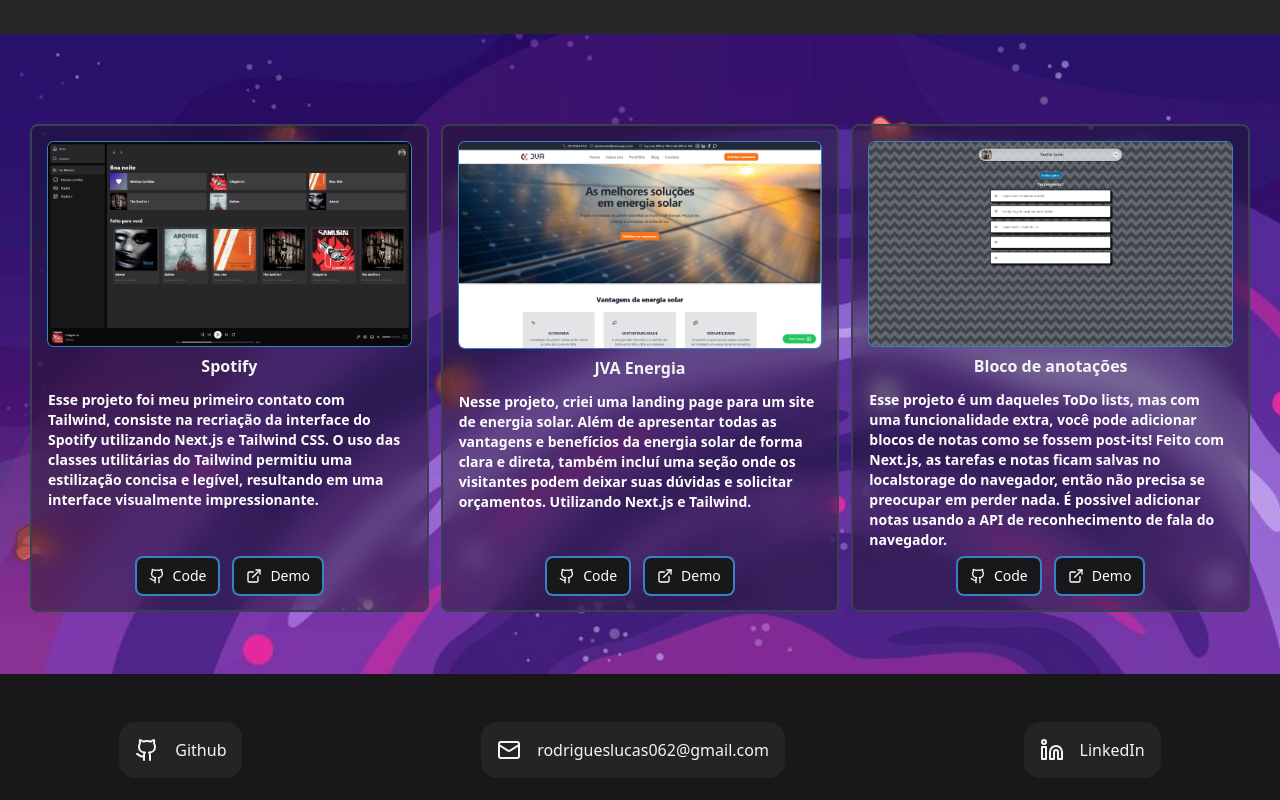
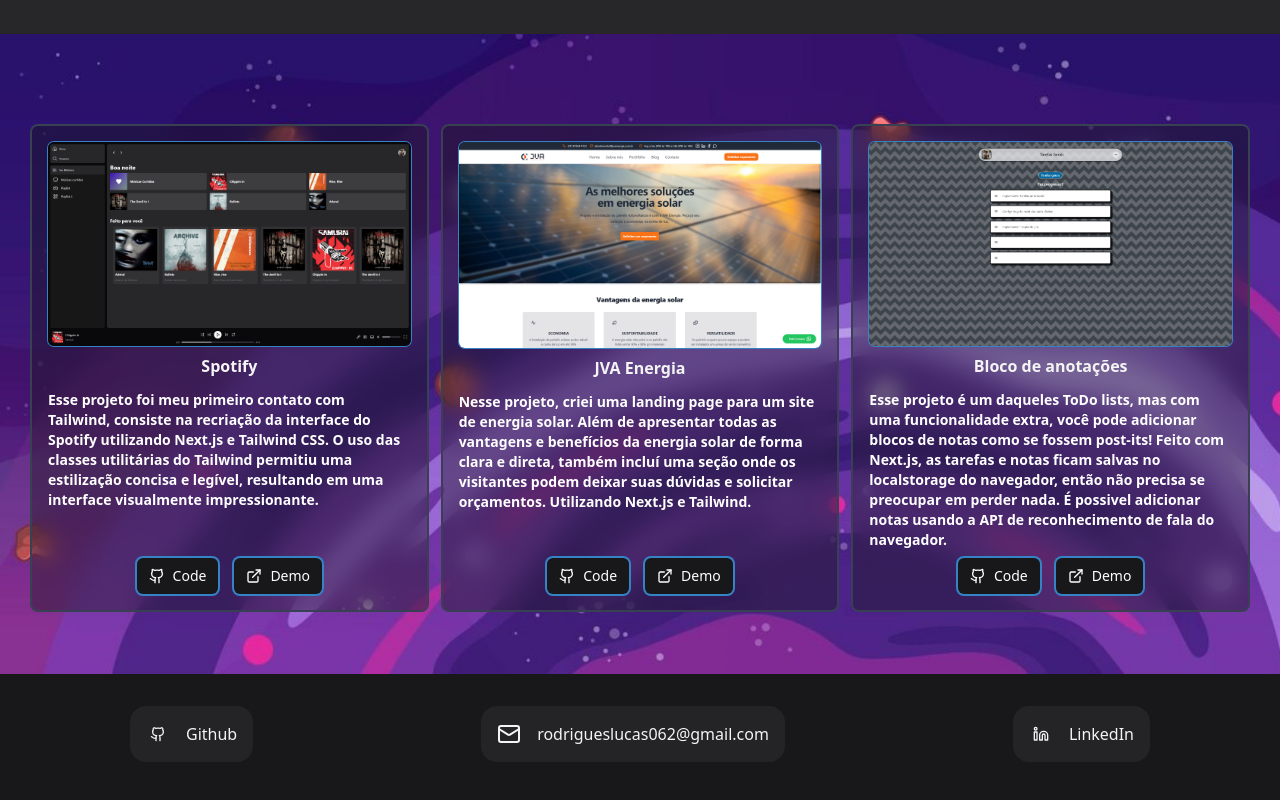
Before and after one commit to rodrigueslucas062/portfolio, a Next.js app: page / in a window 1280 px wide. Shown: the part 1725-2525 px from the top of the page. Built offline with nearby package versions, Linux system fonts and the light colour scheme.

Commit message:
♻️ Contact area refactor

```diff
--- a/src/components/contato/Contato.jsx
+++ b/src/components/contato/Contato.jsx
@@ -1,37 +1,37 @@
 import { Github, Linkedin, Mail } from "lucide-react";
 import Link from "next/link";
+import { toast } from "sonner";
 
 const Contato = () => {
+
+    const handleCopyLink = (text) => {
+        navigator.clipboard.writeText(text)
+        toast.success('Endereço de email copiado', {
+            position: 'bottom-center',
+            duration: 2000,
+        })
+    }
+
     return (
-        <section id="contato" className="bg-zinc-900 py-8">
-            <div className="md:hidden flex px-4 flex-col my-4 space-y-4 justify-around">
-                <div className="flex gap-4 p-4 rounded-2xl bg-white/5 hover:bg-white/10">
-                    <Github />
-                    <Link href={"https://github.com/rodrigueslucas062"}>Github</Link>
-                </div>
-                <div className="flex gap-4 p-4 rounded-2xl bg-white/5 hover:bg-white/10">
+        <section id="contato" className="bg-zinc-900">
+            <div className="flex max-lg:flex-col max-lg:space-y-4 justify-around p-4 items-center lg:my-4">
+                <Link className="flex gap-4 p-4 rounded-2xl bg-white/5 hover:bg-white/10 group max-lg:w-full"
+                    href={"https://github.com/rodrigueslucas062"}
+                    target="_blank" >
+                    <Github className="group-hover:bg-white group-hover:text-zinc-900 p-1 rounded-full" />
+                    Github
+                </Link>
+                <div className="flex gap-4 p-4 rounded-2xl bg-white/5 hover:bg-white/10 cursor-pointer max-lg:w-full"
+                    onClick={() => handleCopyLink('rodrigueslucas062@gmail.com')}>
                     <Mail />
                     <span>rodrigueslucas062@gmail.com</span>
                 </div>
-                <div className="flex gap-4 p-4 rounded-2xl bg-white/5 hover:bg-white/10">
-                    <Linkedin />
-                    <Link href={"https://www.linkedin.com/in/rodrigueslucasdev/"}>LinkedIn</Link>
-                </div>
-            </div>
-
-            <div className="hidden md:flex my-4 justify-around">
-                <div className="flex gap-4 p-4 rounded-2xl bg-white/5 hover:bg-white/10">
-                    <Github />
-                    <Link href={"https://github.com/rodrigueslucas062"}>Github</Link>
-                </div>
-                <div className="flex gap-4 p-4 rounded-2xl bg-white/5 hover:bg-white/10">
-                    <Mail />
-                    <span>rodrigueslucas062@gmail.com</span>
-                </div>
-                <div className="flex gap-4 p-4 rounded-2xl bg-white/5 hover:bg-white/10">
-                    <Linkedin />
-                    <Link href={"https://www.linkedin.com/in/rodrigueslucasdev/"}>LinkedIn</Link>
-                </div>
+                <Link className="flex gap-4 p-4 rounded-2xl bg-white/5 hover:bg-white/10 group max-lg:w-full"
+                    href={"https://www.linkedin.com/in/rodrigueslucasdev/"}
+                    target="_blank" >
+                    <Linkedin className="group-hover:bg-azul-claro p-1 rounded-md" />
+                    LinkedIn
+                </Link>
             </div>
         </section>
     )
```
